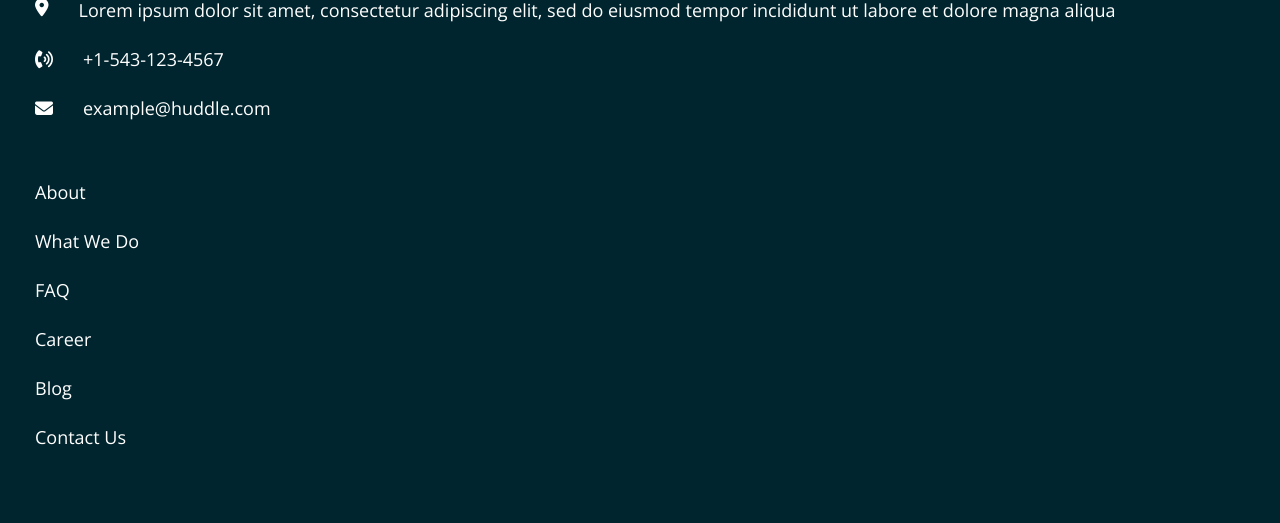
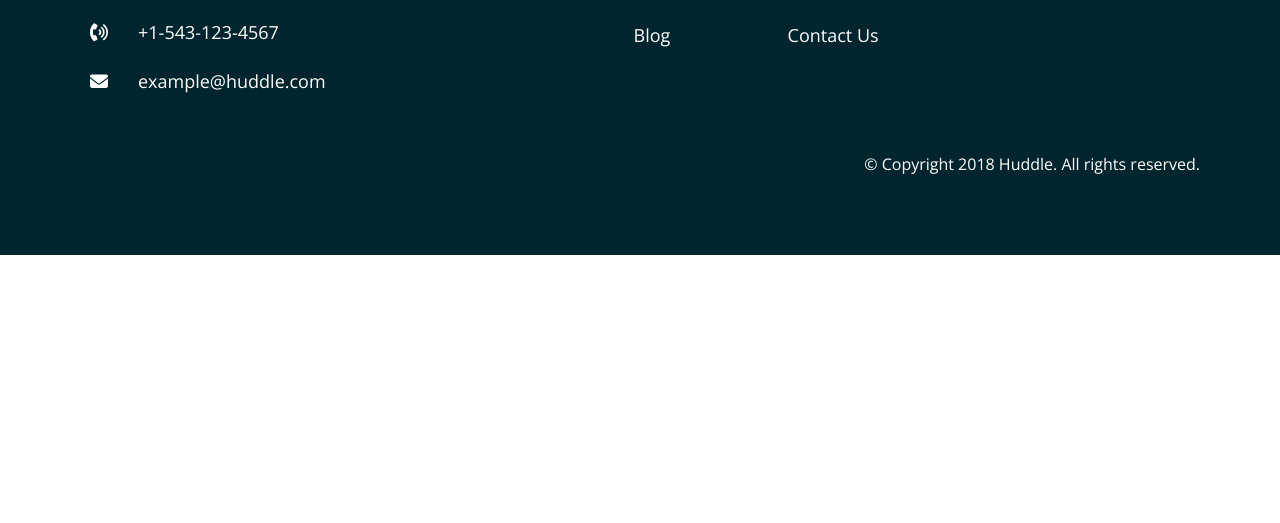
Before and after one commit to T4R0TARO/huddle-landing-page, a website: page index.html in a window 1280 px wide. Shown: the part 3335-3858 px from the top of the page. After the commit the page ends 3590 px from the top, so only its background shows below. Drawn offline with nearby package versions, Linux system fonts and the light colour scheme.

Commit message:
footer desktop styles

```diff
--- a/index.html
+++ b/index.html
@@ -137,6 +137,9 @@
           alt="huddle logo"
           class="top-header__logo"
         />
+        <div class="footer__content-container">
+          <!-- contact info -->
+          <div class="footer__contact-info">
             <div class="location-container">
               <i class="fa-solid fa-location-dot"></i>
               <p class="footer__pin-text">
@@ -152,7 +155,8 @@
               <i class="fa-solid fa-envelope"></i>
               <p class="footer__email">example@huddle.com</p>
             </div>
-
+          </div>
+          <!-- footer links -->
           <ul class="footer__links">
             <a href="#"><li>About</li></a>
             <a href="#"><li>What We Do</li></a>
@@ -161,13 +165,14 @@
             <a href="#"><li>Blog</li></a>
             <a href="#"><li>Contact Us</li></a>
           </ul>
-
+          <!-- social links -->
           <div class="footer__socials">
             <a href="#facebook"><i class="fa-brands fa-facebook-f"></i></a>
             <a href="#facebook"><i class="fa-brands fa-twitter"></i></a>
             <a href="#facebook"><i class="fa-brands fa-instagram"></i></a>
           </div>
-
+        </div>
+        <!-- copywrite -->
         <p class="copywrite">
           &copy; Copyright 2018 Huddle. All rights reserved.
         </p>
--- a/scss/sections/_footer.scss
+++ b/scss/sections/_footer.scss
@@ -93,3 +93,39 @@ footer .top-header__logo {
 footer .top-header__logo {
   filter: brightness(0) invert(1);
 }
+
+@media (min-width: 1121px) {
+  footer {
+    padding: 200px 30px 30px 90px;
+  }
+
+  .footer__content-container {
+    display: flex;
+  }
+
+  .footer__contact-info {
+    margin-right: 100px;
+  }
+
+  .footer__links {
+    margin-right: 100px;
+  }
+  .footer__pin-text {
+    max-width: 400px;
+  }
+
+  // FIXME: ORDER OF LINKS FOR DESKTOP
+  .footer__links {
+    display: grid;
+    grid-template-columns: 1fr 1fr;
+    grid-column-gap: 50px;
+  }
+
+  //FIXME: SOCIAL LINKS BREAK AT DESKTOP
+
+  .copywrite {
+    display: flex;
+    justify-content: end;
+    margin-right: 50px;
+  }
+}
```
Also changed, not shown: assets/css/styles.css, 1 other file. Lines whose indentation alone changed are shown as unchanged.
